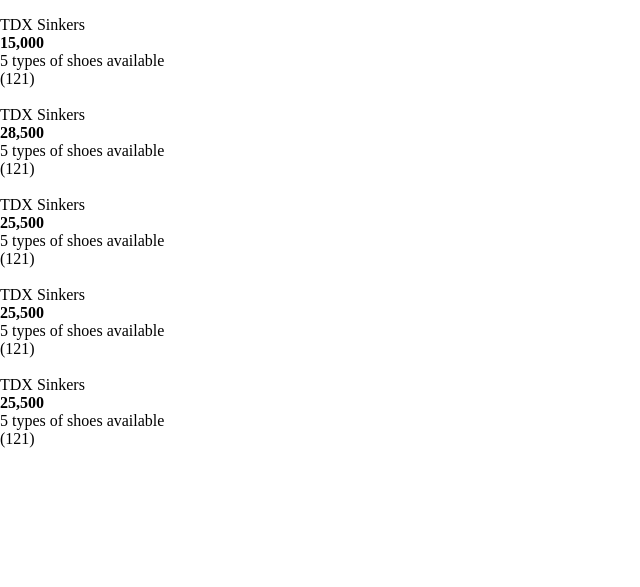
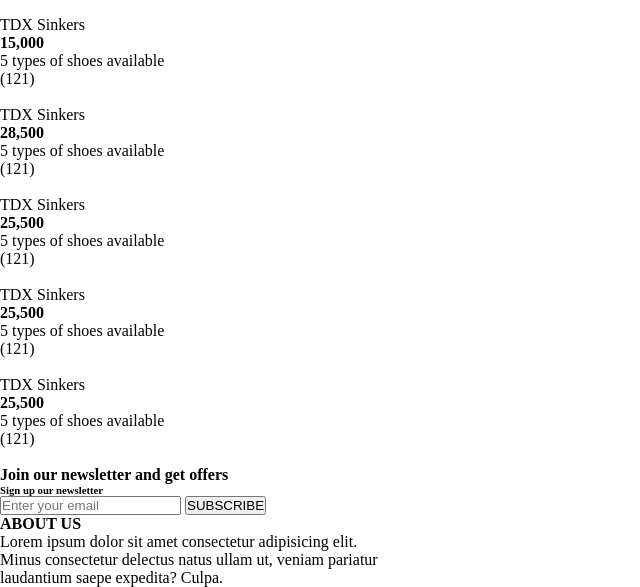
Before and after one commit to Imavicks/projectGenisys, a website: page index.html in a window 1280 px wide. Shown: the part 779-1366 px from the top of the page, without its empty margins (0-640 px from the left). Before the commit the page ends 1227 px from the top, so only its background shows below. Drawn offline with Linux system fonts and the light colour scheme.

Commit message:
start with the footer

```diff
--- a/index.html
+++ b/index.html
@@ -227,7 +227,35 @@
         </div>
     </section>
     <!-- section-2 ends -->
-
+    <footer>
+        <div class="sub">
+        <div class="sub-item">
+            <img src="./resources/assets/newsletter.png" alt="">
+            <div class="sub-writeup">
+                <h4>Join our newsletter and get offers</h4>
+                <h6>Sign up our newsletter</h6>
+            </div>
+        </div>
+        <div class="subscribe">
+            <input type="text" placeholder="Enter your email">
+            <button>SUBSCRIBE</button>
+        </div>
+    </div>
+<div class="foot">
+    <div class="foot-items">
+        <div class="foot-section">
+            <h4>ABOUT US</h4>
+            <p>Lorem ipsum dolor sit amet consectetur adipisicing elit. <br>
+                Minus consectetur delectus natus ullam ut, veniam pariatur <br>
+                 laudantium saepe expedita? Culpa.</p>
+            <div class="icons">
+                <i class="fa-brands fa-facebook-f"></i>
+                <i class="fa-brands fa-whatsapp"></i>
+                <i class="fa-brands fa-instagram"></i>
+                <i class="fa-brands fa-skype"></i>
+                <i class="fa-brands fa-youtube"></i>
+            </div>
+        </div>
     <script src="/resources/js/script.js" ></script>
 </body>
 </html>
```
